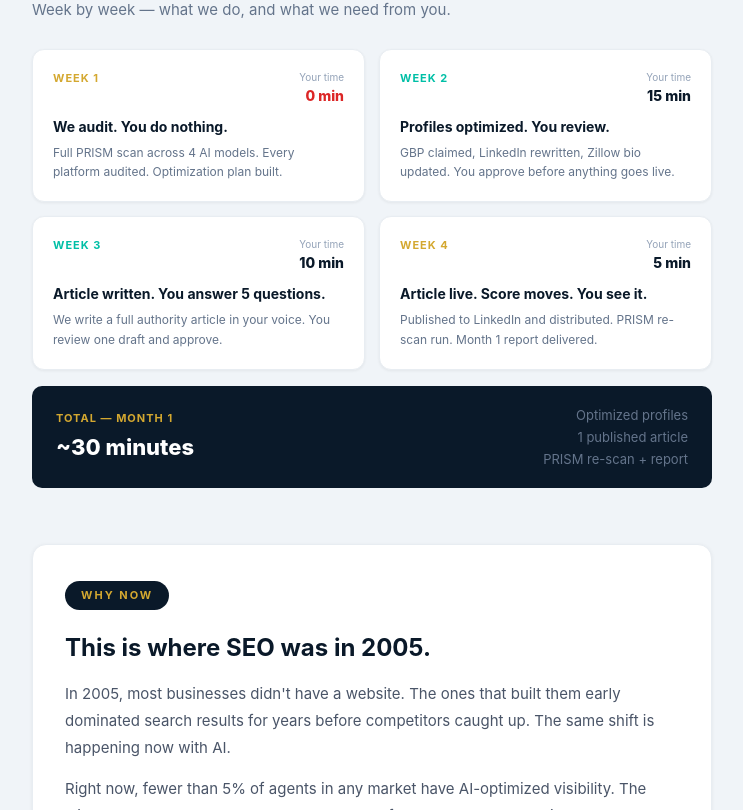
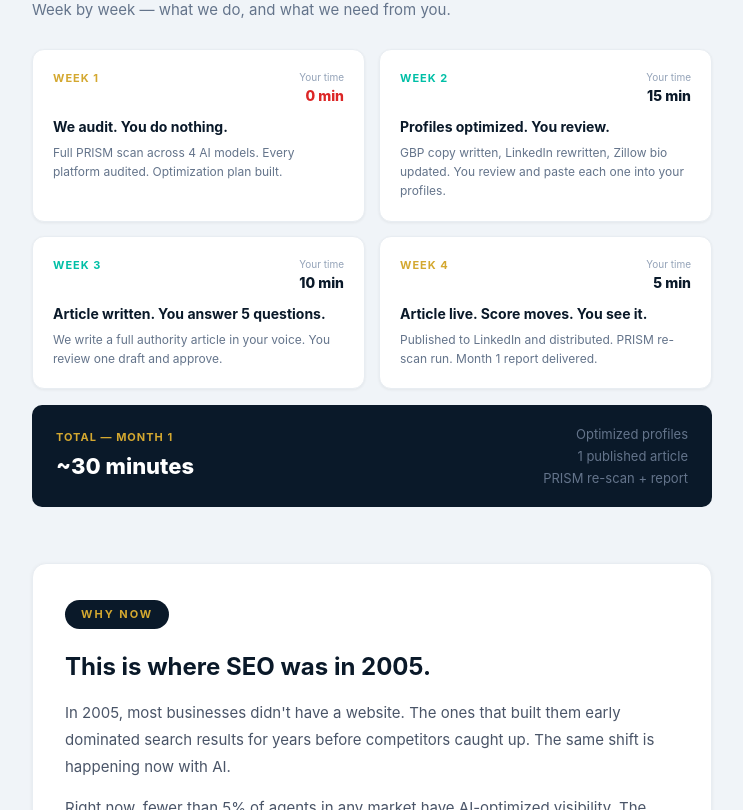
Before and after one commit to radleyraven/cited-dashboard, a Next.js app: page /how-it-works in a window 1280 px wide. Shown: the part 1250-2060 px from the top of the page, without its empty margins (268-1011 px from the left). Built offline with nearby package versions, Linux system fonts and the light colour scheme.

Commit message:
Remove all GBP special treatment — treated same as all platforms, client pastes copy

```diff
--- a/src/app/how-it-works/page.tsx
+++ b/src/app/how-it-works/page.tsx
@@ -6,7 +6,7 @@ export default function HowItWorksPage() {
     },
     {
       q: 'I already have a Google Business Profile. Doesn\'t that cover it?',
-      a: 'Claiming a GBP is step one. Optimizing it for AI citation is different — it requires a specific structure in your description, consistent NAP data across all platforms, active posts, and keyword-specific reviews. Most claimed GBPs score in the low range because claiming ≠ optimizing. We handle the optimization.',
+      a: 'Claiming a GBP is step one. Optimizing it for AI citation is different — it requires a specific structure in your description, consistent NAP data across all platforms, active posts, and keyword-specific reviews. Most claimed GBPs score in the low range because claiming ≠ optimizing. We write the optimized copy — you paste it in.',
     },
     {
       q: 'Why hasn\'t my current marketing company done this?',
@@ -35,7 +35,7 @@ export default function HowItWorksPage() {
 
   const weeks = [
     { week: 'Week 1', title: 'We audit. You do nothing.', time: '0 min', color: '#D4A830', detail: 'Full PRISM scan across 4 AI models. Every platform audited. Optimization plan built.' },
-    { week: 'Week 2', title: 'Profiles optimized. You review.', time: '15 min', color: '#00BFA6', detail: 'GBP claimed, LinkedIn rewritten, Zillow bio updated. You approve before anything goes live.' },
+    { week: 'Week 2', title: 'Profiles optimized. You review.', time: '15 min', color: '#00BFA6', detail: 'GBP copy written, LinkedIn rewritten, Zillow bio updated. You review and paste each one into your profiles.' },
     { week: 'Week 3', title: 'Article written. You answer 5 questions.', time: '10 min', color: '#00BFA6', detail: 'We write a full authority article in your voice. You review one draft and approve.' },
     { week: 'Week 4', title: 'Article live. Score moves. You see it.', time: '5 min', color: '#D4A830', detail: 'Published to LinkedIn and distributed. PRISM re-scan run. Month 1 report delivered.' },
   ];
```
